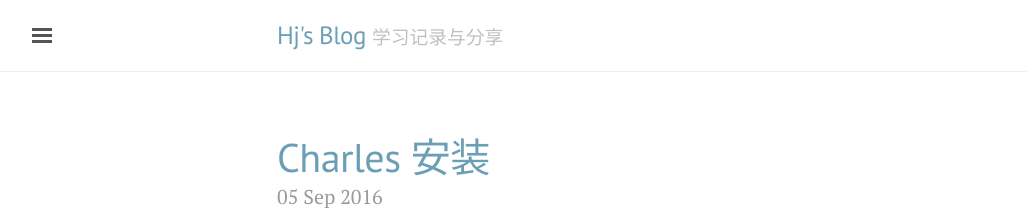
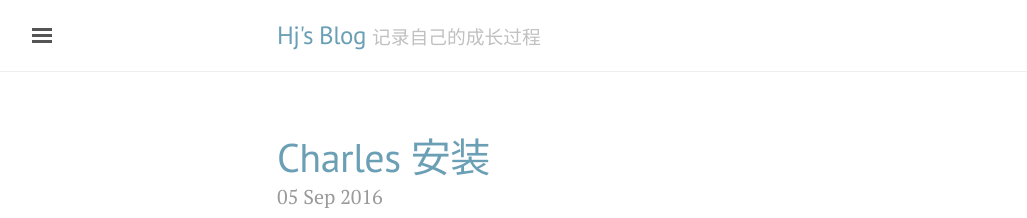
Before and after one commit to hxjiejie/jekyll_demo, a Jekyll site: the page built from index.html, in a window 1280 px wide. Shown: the top 218 px of the page, without its empty margins (3-1030 px from the left). Built offline with Jekyll 4.4.1, drawn with Linux system fonts in a browser that asks for light colours; the list of posts is cut into pages by our own code.

Commit message:
Update _config.yml

```diff
--- a/_config.yml
+++ b/_config.yml
@@ -6,7 +6,7 @@ permalink:           pretty
 
 # Setup
 title:               Hj's Blog
-tagline:             '学习记录与分享'
+tagline:             '记录自己的成长过程'
 baseurl:             ''
 paginate:            5
 
```
